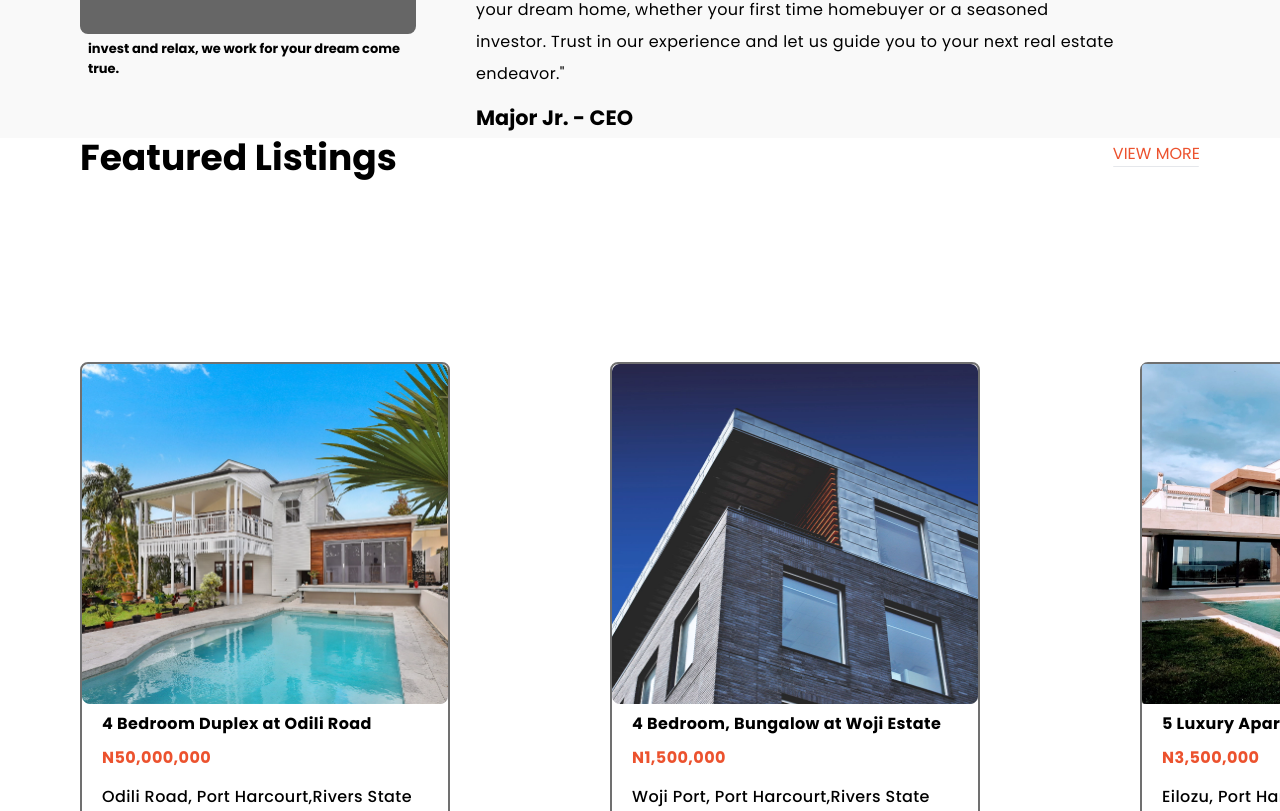
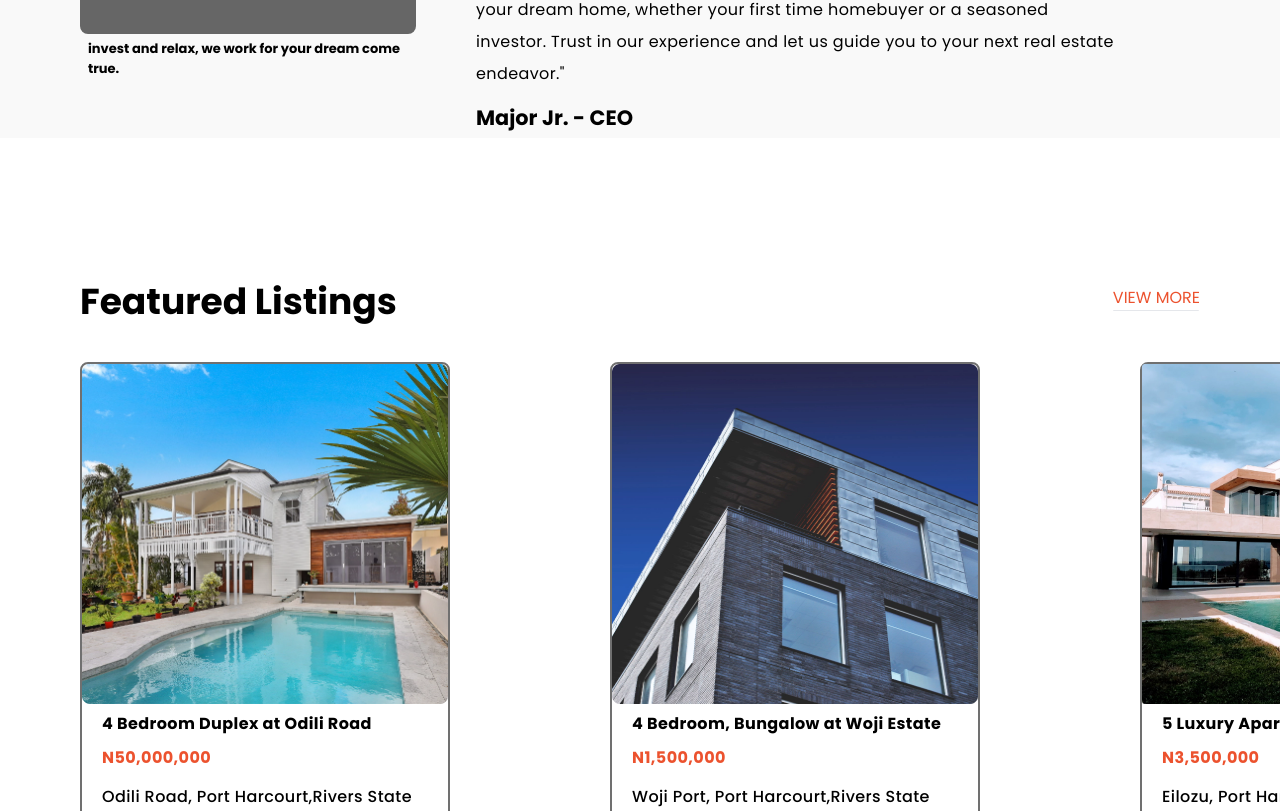
Before and after one commit to jennifer-pecky/estate-website, a React (Create React App) app: page / in a window 1280 px wide. Shown: the part 1149-1960 px from the top of the page. Built offline with nearby package versions, Linux system fonts and the light colour scheme.

Commit message:
still working

```diff
--- a/src/components/Ui/Card-section/Card.js
+++ b/src/components/Ui/Card-section/Card.js
@@ -10,8 +10,8 @@ import Listing from './Listing';
 const Card = ({ imgUrl, id, title, desc, prize }) => {
     const { globalPadding } = styles
     return (
-        <section className={`${globalPadding} px-20`}>
-            <div className=''>
+        <section>
+            <div className='px-20'>
                 <div className='flex flex-col mt-10 mb-9 w-[370px] h-[631px] border-2 border-[#707070] rounded-[8px] space-y-2'>
                     <img src={`/images/${imgUrl}`} alt="" className='w-[370px] h-[340px]' />
                     <div className='px-5 space-y-1'>
--- a/src/components/Ui/Card-section/Listing.js
+++ b/src/components/Ui/Card-section/Listing.js
@@ -1,15 +1,20 @@
 import React from 'react'
+import { styles } from '../../../styles/styles.tailwind'
 
 const Listing = () => {
+    const { globalPadding } = styles
     return (
-        <div className='flex justify-between px-20'>
-            <h1 className='font-bold text-4xl'>Featured Listings</h1>
-            <a href="#" className='text-[#EC522E] mt-1 '>
-                VIEW MORE
-                <hr className="w-[5.4rem] h-[0.1rem] rounded dark:bg-[#EC522E]"></hr>
-            </a>
+        <div className={`${globalPadding} px-20`}>
+            <div className='flex justify-between'>
+                <h1 className='font-bold text-4xl'>Featured Listings</h1>
+                <a href="#" className='text-[#EC522E] mt-1 '>
+                    VIEW MORE
+                    <hr className="w-[5.4rem] h-[0.1rem] rounded dark:bg-[#EC522E]"></hr>
+                </a>
+            </div>
         </div>
     )
 }
 
+
 export default Listing
--- a/src/components/Ui/Hero-section/Hero.js
+++ b/src/components/Ui/Hero-section/Hero.js
@@ -4,9 +4,6 @@ import img from "../../../Asset/images/Rectangle 2.png"
 import { Carousel } from 'react-responsive-carousel'
 import "react-responsive-carousel/lib/styles/carousel.min.css"
 import CEO from '../second-hero/CEO'
-// import Card from '../Card-section/Card'
-
-import { CARD__DATA } from '../../../Asset/Data/Data'
 
 const Hero = () => {
     return (
```
